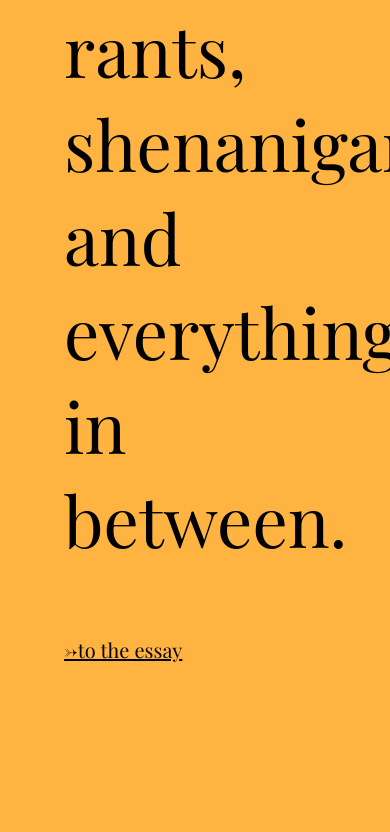
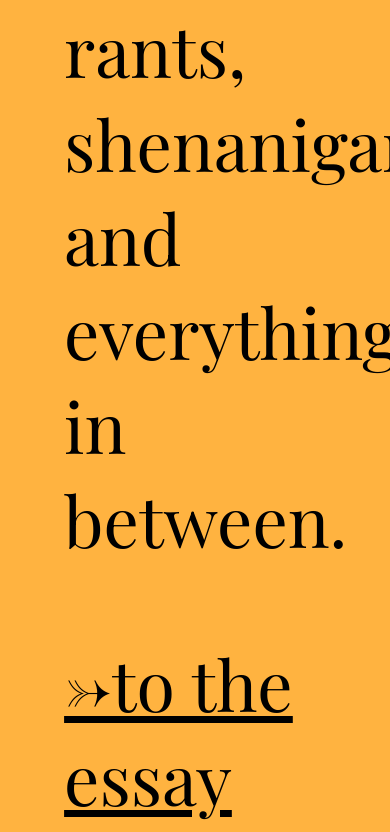
Before and after one commit to SamanthaMolina/Project_Arayat_Molina, a plain HTML site: page index.html in a window 390 px wide. Shown: the part 418-1250 px from the top of the page. Before the commit the page ends 1089 px from the top, so only its background shows below. Drawn offline with nearby package versions, Linux system fonts and the light colour scheme.

Commit message:
Update css.css

```diff
--- a/files/css.css
+++ b/files/css.css
@@ -42,4 +42,8 @@ a {
 	p {
 		font-size: 70px;
 	}
+
+	a {
+		font-size: 70px;
+	}
 }
```
